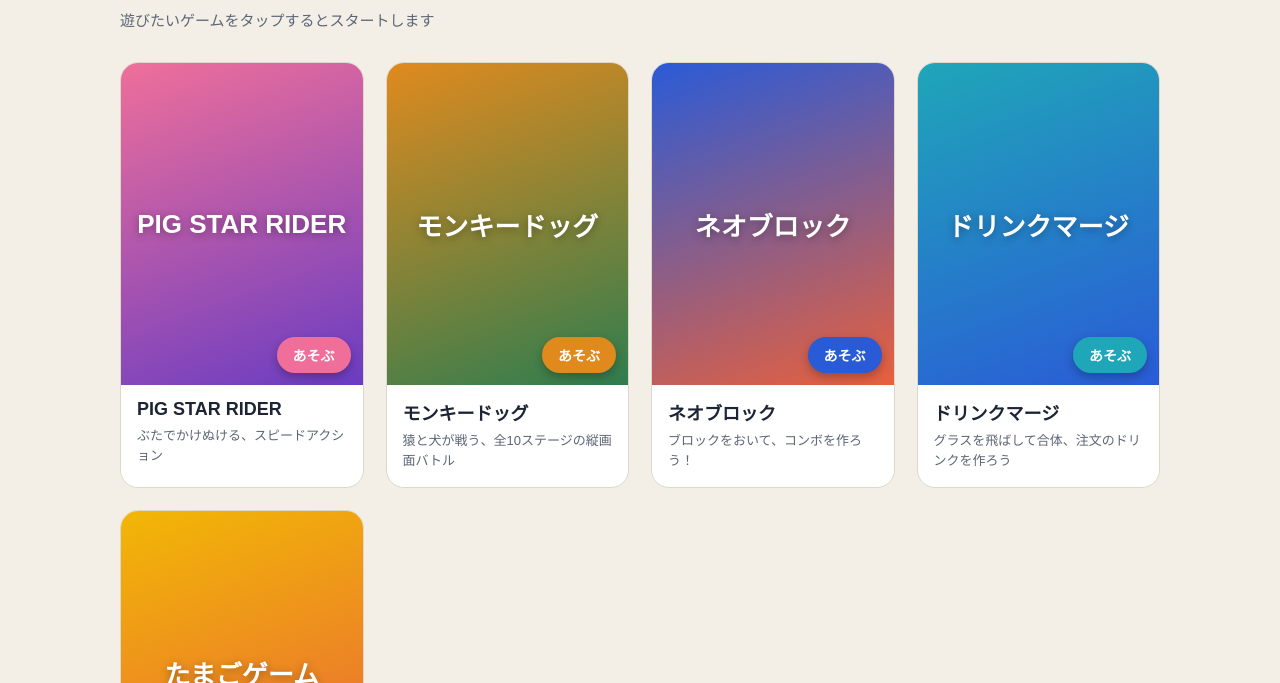
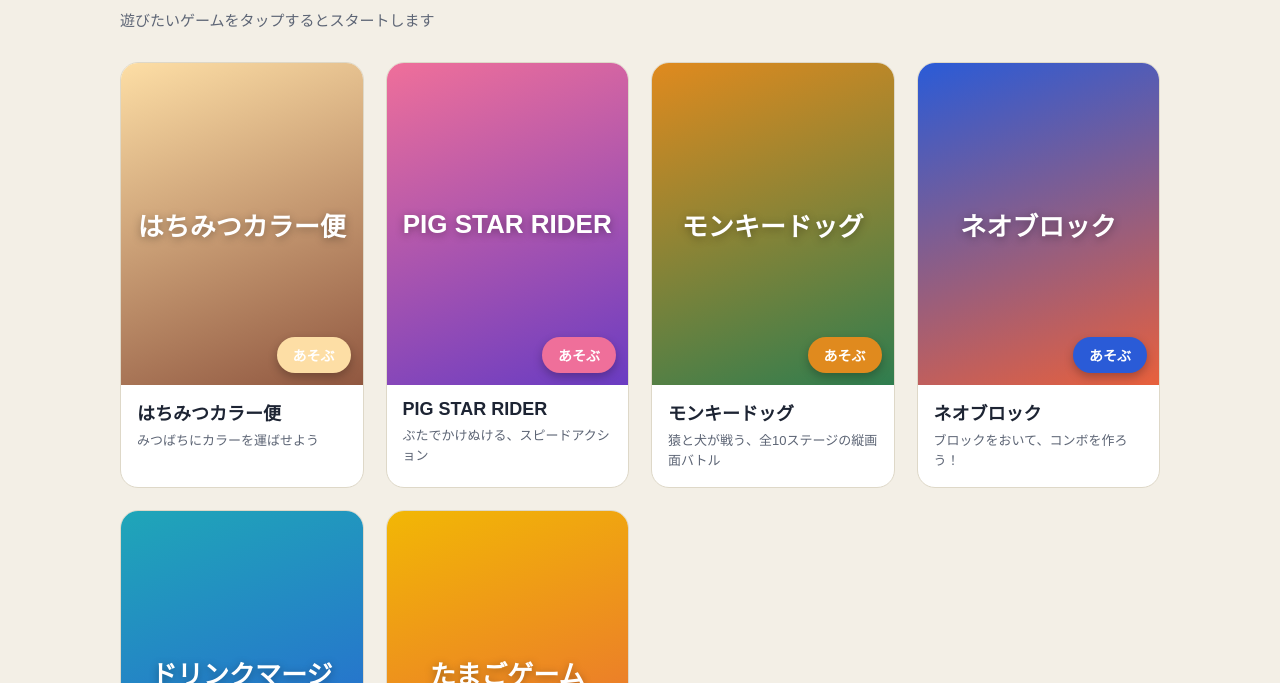
Before and after one commit to rossy-o33/game, a plain HTML site: page index.html in a window 1280 px wide. Shown: the part 117-800 px from the top of the page. Drawn offline with Linux system fonts and the light colour scheme.

Commit message:
Update index.html

```diff
--- a/index.html
+++ b/index.html
@@ -141,6 +141,14 @@
    ============================================================ */
 const GAMES = [
   {
+    title: "はちみつカラー便",
+    desc:  "みつばちにカラーを運ばせよう",
+    url:   "hachi.html",
+    thumb: "thumbs/hachi.jpg",
+    color: "#fddea5",
+    color2:"#905740"
+  },
+  {
     title: "PIG STAR RIDER",
     desc:  "ぶたでかけぬける、スピードアクション",
     url:   "buta.html",
```
